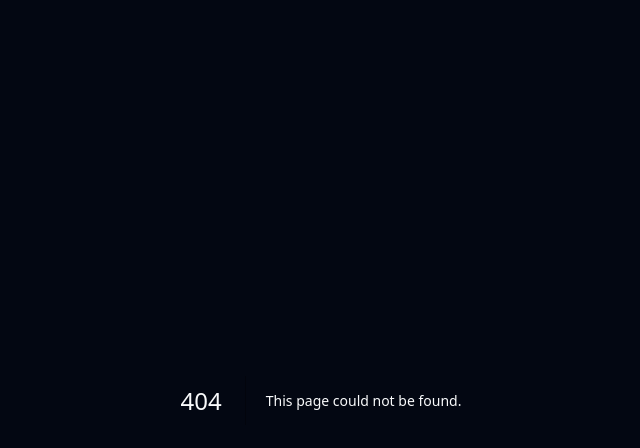
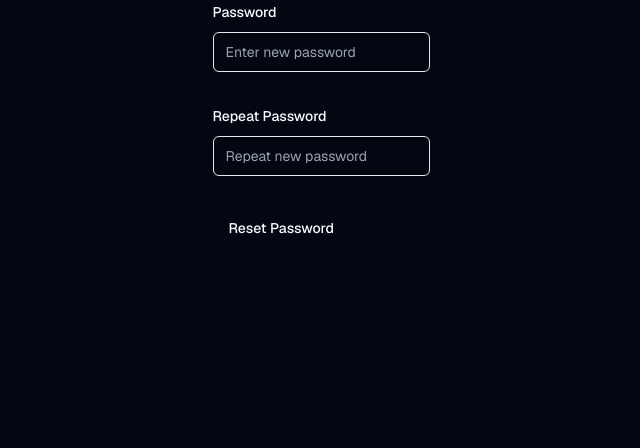
Before and after one commit to Marc-Kruiss/supabase_ssr_auth-nextjs_14-shadcn-template, a Next.js app: page /password-reset in a window 1280 px wide. Before the commit this address had no page. Shown: the top 448 px of the page, without its empty margins (319-959 px from the left). Built offline with nearby package versions, Linux system fonts and the light colour scheme; no server answers.

Commit message:
add reset password functionality

```diff
--- a/app/login/page.tsx
+++ b/app/login/page.tsx
@@ -2,6 +2,7 @@
 import Link from "next/link";
 import { SubmitButton } from "./submit-button";
 import { signIn, signUp, signInWithGoogleOAuth } from "./actions";
+import { createClient } from "@/utils/supabase/client";
 
 export default async function Login({
   searchParams,
@@ -14,6 +15,20 @@ export default async function Login({
     } catch (error) {
       console.error("Fehler beim Anmelden mit Google: ", error);
     }
+  };
+
+  const handleResetPassword = async () => {
+    const supabase = createClient();
+    const email = prompt("Für welche Email");
+    if (!email) {
+      console.error("No valid Email");
+      return;
+    }
+    const data = await supabase.auth.resetPasswordForEmail(email, {
+      redirectTo: `${window.location.origin}/password-reset`,
+    });
+    console.log("Reset data");
+    console.log(data);
   };
   return (
     <div className="flex-1 flex flex-col w-full px-8 sm:max-w-md justify-center gap-2">
@@ -79,12 +94,19 @@ export default async function Login({
             </p>
           )}
         </form>
+
         <button
           onClick={handleSignInWithGoogle}
           className="border border-foreground/20 rounded-md px-4 py-2 text-foreground mb-2"
         >
           Sign In with Google
         </button>
+        <button
+          onClick={handleResetPassword}
+          className="font-extralight text-left text-blue-400"
+        >
+          Forgot password
+        </button>
       </div>
     </div>
   );
--- /dev/null
+++ b/app/password-reset/page.tsx
@@ -0,0 +1,97 @@
+"use client";
+
+import { zodResolver } from "@hookform/resolvers/zod";
+import { useForm } from "react-hook-form";
+import { z } from "zod";
+import { createClient } from "@/utils/supabase/client";
+import { useRouter } from "next/navigation";
+import { useState } from "react";
+
+import {
+  Form,
+  FormControl,
+  FormDescription,
+  FormField,
+  FormItem,
+  FormLabel,
+  FormMessage,
+} from "@/components/ui/form";
+import { Input } from "@/components/ui/input";
+import { Button } from "@/components/ui/button";
+
+// Erstellen eines Zod-Schemas für das Formular
+const formSchema = z
+  .object({
+    password: z.string().min(6, {
+      message: "Password must be at least 6 characters.",
+    }),
+    passwordRepeat: z.string(),
+  })
+  .refine((data) => data.password === data.passwordRepeat, {
+    message: "Passwords do not match",
+    path: ["passwordRepeat"],
+  });
+
+export default function PasswordRecoveryPage() {
+  const router = useRouter();
+  const supabase = createClient();
+  const [state, setState] = useState<"default" | "resetting">("default");
+
+  const form = useForm<z.infer<typeof formSchema>>({
+    mode: "onChange",
+    resolver: zodResolver(formSchema),
+    defaultValues: {
+      password: "",
+      passwordRepeat: "",
+    },
+  });
+
+  const onSubmit = async (values: z.infer<typeof formSchema>) => {
+    setState("resetting");
+    supabase.auth
+      .updateUser({ password: values.password })
+      .then(() => {
+        router.push("/login");
+      })
+      .catch(() => {
+        console.error("error-token-expired");
+        setState("default");
+      });
+  };
+
+  return (
+    <Form {...form}>
+      <form onSubmit={form.handleSubmit(onSubmit)} className="space-y-8">
+        <FormField
+          control={form.control}
+          name="password"
+          render={({ field }) => (
+            <FormItem>
+              <FormLabel>Password</FormLabel>
+              <FormControl>
+                <Input placeholder="Enter new password" {...field} />
+              </FormControl>
+              <FormMessage />
+            </FormItem>
+          )}
+        />
+        <FormField
+          control={form.control}
+          name="passwordRepeat"
+          render={({ field }) => (
+            <FormItem>
+              <FormLabel>Repeat Password</FormLabel>
+              <FormControl>
+                <Input placeholder="Repeat new password" {...field} />
+              </FormControl>
+              <FormMessage />
+            </FormItem>
+          )}
+        />
+        <Button type="submit" disabled={state === "resetting"}>
+          Reset Password
+        </Button>
+      </form>
+    </Form>
+  );
+}
--- a/components/AccountSettings.tsx
+++ b/components/AccountSettings.tsx
@@ -14,10 +14,14 @@ import { Label } from "./ui/label";
 import Image from "next/image";
 import { User } from "@supabase/supabase-js";
 import { Button } from "./ui/button";
+import { useRouter } from "next/navigation";
+import { Avatar, AvatarFallback, AvatarImage } from "./ui/avatar";
+import { User as UserIcon } from "lucide-react";
 
 type Props = {};
 
 const AccountSettings = (props: Props) => {
+  const router = useRouter();
   const [user, setUser] = useState<User | null>(null);
   useEffect(() => {
     const initUser = async () => {
@@ -31,6 +35,10 @@ const AccountSettings = (props: Props) => {
     initUser();
   }, []);
 
+  const handleResetPassword = () => {
+    router.push("/reset-password");
+  };
+
   return (
     <>
       <h2 className="font-bold text-4xl mb-4 text-white">Account</h2>
@@ -42,12 +50,17 @@ const AccountSettings = (props: Props) => {
         </CardHeader>
         <CardContent>
           <div className="space-y-4">
+            {user?.user_metadata.picture ? (
               <Image
                 src={user?.user_metadata.picture}
                 alt="Beschreibung des Bildinhalts"
                 width={200}
                 height={200}
               />
+            ) : (
+              <UserIcon width={200} height={200} />
+            )}
+
             <div className="grid grid-cols-2 gap-4">
               <div className="space-y-2">
                 <Label htmlFor="first-name">Name</Label>
@@ -74,7 +87,9 @@ const AccountSettings = (props: Props) => {
         <CardFooter>
           <div className="flex flex-col flex-1 gap-4">
             <Button className="bg-blue-800">Change Email</Button>
-            <Button className="bg-blue-800">Reset Password Email</Button>
+            <Button onClick={handleResetPassword} className="bg-blue-800">
+              Reset Password Email
+            </Button>
           </div>
         </CardFooter>
       </Card>
```
Also changed, not shown: utils/nav-actions/actions.ts (added, +7 -0 lines). Lines whose indentation alone changed are shown as unchanged.
